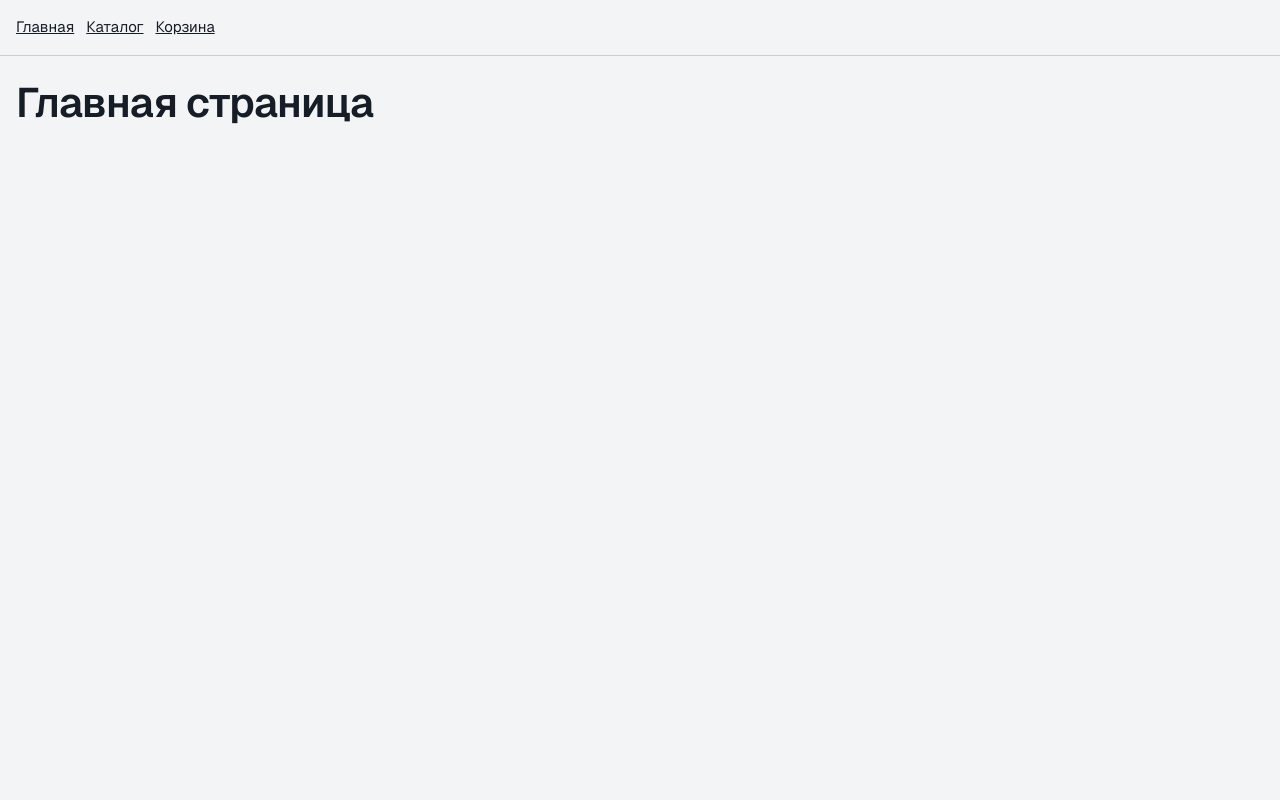
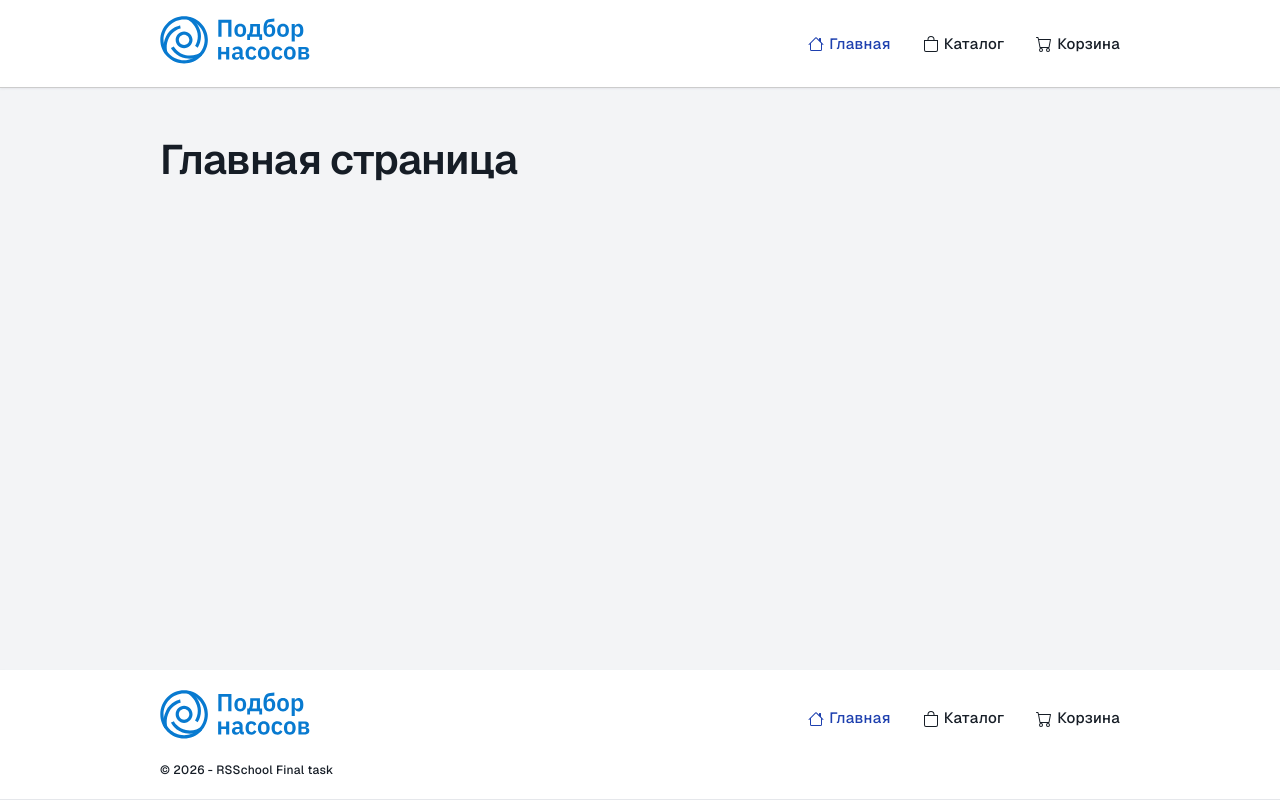
Before and after one commit to alexandrkhokh/rsschool-fullstack-final-2026, a React (Vite) app: page / in a window 1280 px wide. Built offline with nearby package versions, Linux system fonts and the light colour scheme; no server answers.

Commit message:
feat: add styles for header, add footer, add isLoading state for CatalogPage

```diff
--- a/src/components/Layout.tsx
+++ b/src/components/Layout.tsx
@@ -1,8 +1,9 @@
 import { NavLink, Outlet } from 'react-router-dom';
+import logo from '../assets/podbor-nasosov-logo.svg';
 
 export const Layout = () => {
   return (
-    <div>
+    <div className="layout">
       <header
         style={{
           display: 'flex',
@@ -11,17 +12,48 @@ export const Layout = () => {
           borderBottom: '1px solid #ccc',
         }}
       >
-        <nav style={{ display: 'flex', gap: '12px' }}>
-          <NavLink to="/">Главная</NavLink>
-          <NavLink to="/catalog">Каталог</NavLink>
-          <NavLink to="/cart">Корзина</NavLink>
-        </nav>
+        <div className="container">
+          <div className="flex-sb-aic">
+            <NavLink to="/"><img src={logo} alt="" width="150" height="48" /></NavLink>
+            <nav className="menu-top_header-container" style={{ display: 'flex', gap: '12px' }}>
+              <NavLink className="nav-link" to="/"><svg xmlns="http://www.w3.org/2000/svg" width="16" height="16" fill="currentColor" className="bi bi-house" viewBox="0 0 16 16">
+                <path d="M8.707 1.5a1 1 0 0 0-1.414 0L.646 8.146a.5.5 0 0 0 .708.708L2 8.207V13.5A1.5 1.5 0 0 0 3.5 15h9a1.5 1.5 0 0 0 1.5-1.5V8.207l.646.647a.5.5 0 0 0 .708-.708L13 5.793V2.5a.5.5 0 0 0-.5-.5h-1a.5.5 0 0 0-.5.5v1.293zM13 7.207V13.5a.5.5 0 0 1-.5.5h-9a.5.5 0 0 1-.5-.5V7.207l5-5z"/>
+              </svg> Главная</NavLink>
+              <NavLink className="nav-link" to="/catalog"><svg xmlns="http://www.w3.org/2000/svg" width="16" height="16" fill="currentColor" className="bi bi-bag" viewBox="0 0 16 16">
+                <path d="M8 1a2.5 2.5 0 0 1 2.5 2.5V4h-5v-.5A2.5 2.5 0 0 1 8 1m3.5 3v-.5a3.5 3.5 0 1 0-7 0V4H1v10a2 2 0 0 0 2 2h10a2 2 0 0 0 2-2V4zM2 5h12v9a1 1 0 0 1-1 1H3a1 1 0 0 1-1-1z"/>
+              </svg>Каталог</NavLink>
+              <NavLink className="nav-link" to="/cart"><svg xmlns="http://www.w3.org/2000/svg" width="16" height="16" fill="currentColor" className="bi bi-cart" viewBox="0 0 16 16">
+                <path d="M0 1.5A.5.5 0 0 1 .5 1H2a.5.5 0 0 1 .485.379L2.89 3H14.5a.5.5 0 0 1 .491.592l-1.5 8A.5.5 0 0 1 13 12H4a.5.5 0 0 1-.491-.408L2.01 3.607 1.61 2H.5a.5.5 0 0 1-.5-.5M3.102 4l1.313 7h8.17l1.313-7zM5 12a2 2 0 1 0 0 4 2 2 0 0 0 0-4m7 0a2 2 0 1 0 0 4 2 2 0 0 0 0-4m-7 1a1 1 0 1 1 0 2 1 1 0 0 1 0-2m7 0a1 1 0 1 1 0 2 1 1 0 0 1 0-2"/>
+              </svg>Корзина</NavLink>
+            </nav>
+          </div>
+        </div>
       </header>
 
-      <main style={{ padding: '16px' }}>
+      <main className="container" style={{ padding: '16px' }}>
         {/* Здесь будут рендериться дочерние страницы */}
         <Outlet />
       </main>
+
+      <footer>
+        <div className="container">
+          <div className="flex-sb-aic">
+            <NavLink to="/"><img src={logo} alt="" width="150" height="48" /></NavLink>
+            <nav className="menu-top_header-container" style={{ display: 'flex', gap: '12px' }}>
+              <NavLink className="nav-link" to="/"><svg xmlns="http://www.w3.org/2000/svg" width="16" height="16" fill="currentColor" className="bi bi-house" viewBox="0 0 16 16">
+                <path d="M8.707 1.5a1 1 0 0 0-1.414 0L.646 8.146a.5.5 0 0 0 .708.708L2 8.207V13.5A1.5 1.5 0 0 0 3.5 15h9a1.5 1.5 0 0 0 1.5-1.5V8.207l.646.647a.5.5 0 0 0 .708-.708L13 5.793V2.5a.5.5 0 0 0-.5-.5h-1a.5.5 0 0 0-.5.5v1.293zM13 7.207V13.5a.5.5 0 0 1-.5.5h-9a.5.5 0 0 1-.5-.5V7.207l5-5z"/>
+              </svg> Главная</NavLink>
+              <NavLink className="nav-link" to="/catalog"><svg xmlns="http://www.w3.org/2000/svg" width="16" height="16" fill="currentColor" className="bi bi-bag" viewBox="0 0 16 16">
+                <path d="M8 1a2.5 2.5 0 0 1 2.5 2.5V4h-5v-.5A2.5 2.5 0 0 1 8 1m3.5 3v-.5a3.5 3.5 0 1 0-7 0V4H1v10a2 2 0 0 0 2 2h10a2 2 0 0 0 2-2V4zM2 5h12v9a1 1 0 0 1-1 1H3a1 1 0 0 1-1-1z"/>
+              </svg>Каталог</NavLink>
+              <NavLink className="nav-link" to="/cart"><svg xmlns="http://www.w3.org/2000/svg" width="16" height="16" fill="currentColor" className="bi bi-cart" viewBox="0 0 16 16">
+                <path d="M0 1.5A.5.5 0 0 1 .5 1H2a.5.5 0 0 1 .485.379L2.89 3H14.5a.5.5 0 0 1 .491.592l-1.5 8A.5.5 0 0 1 13 12H4a.5.5 0 0 1-.491-.408L2.01 3.607 1.61 2H.5a.5.5 0 0 1-.5-.5M3.102 4l1.313 7h8.17l1.313-7zM5 12a2 2 0 1 0 0 4 2 2 0 0 0 0-4m7 0a2 2 0 1 0 0 4 2 2 0 0 0 0-4m-7 1a1 1 0 1 1 0 2 1 1 0 0 1 0-2m7 0a1 1 0 1 1 0 2 1 1 0 0 1 0-2"/>
+              </svg>Корзина</NavLink>
+            </nav>
+          </div>
+          <p className="sm-text-medium mt-3 muted">&copy; 2026 - RSSchool Final task</p>
+        </div>
+      </footer>
     </div>
   );
 };
--- a/src/index.scss
+++ /dev/null
@@ -1 +0,0 @@
-@use "./styles/styles";
--- a/src/main.tsx
+++ b/src/main.tsx
@@ -1,7 +1,7 @@
 import { StrictMode } from 'react';
 import { createRoot } from 'react-dom/client';
 import App from './App.tsx';
-import './index.scss';
+import './styles/styles.scss';
 
 createRoot(document.getElementById('root')!).render(
   <StrictMode>
--- a/src/pages/CatalogPage.tsx
+++ b/src/pages/CatalogPage.tsx
@@ -12,24 +12,39 @@ export const CatalogPage = (): JSX.Element => {
   const [totalPages, setTotalPages] = useState(0);
   const [page, setPage] = useState(1);
   const [error, setError] = useState<string | null>(null);
+  const [isLoading, setIsLoading] = useState(true);
 
   useEffect(() => {
     getProducts(page, PER_PAGE)
-      .then(({products}) => {
+      .then(({products, totalPages}) => {
         setProducts(products);
         setTotalPages(totalPages);
         setError(null);
       })
       .catch((e) => {
         setError(e.message);
+      })
+      .finally(() => {
+          setIsLoading(false)
       });
   }, [page]);
 
-  if (error) return <p>Не удалось загрузить каталог: {error}</p>;
+  const handleSetPage = (newPage: number) => {
+    setIsLoading(true);
+    setError(null);
+    setPage(newPage);
+  }
+
+  if (error){
+    return <p>Не удалось загрузить каталог: {error}</p>;
+  }
+
+  if(isLoading) {
+    return <p>Загрузка...</p>
+  }
 
   return (
-    <main>
-      <div className="container">
+    <>
       <h1>Каталог товаров</h1>
       <div className="row">
         <div className="col-sm-12 col-md-4 col-lg-3 col-xl-2 mb-3">
@@ -45,8 +60,7 @@ export const CatalogPage = (): JSX.Element => {
           </div>
         </div>
       </div>
-        <Pagination page={page} totalPages={totalPages} setPage={setPage} />
-      </div>
-    </main>
+      <Pagination page={page} totalPages={totalPages} setPage={handleSetPage} />
+    </>
   );
 };
--- a/src/styles/_typography.scss
+++ b/src/styles/_typography.scss
@@ -46,6 +46,16 @@ li {
     }
 }
 
+@mixin sm-text-medium {
+    font-weight: 500;
+    line-height: 150%;
+    letter-spacing: 0.02em;
+    @include sm-text-size;
+    @media (min-width: $xl) {
+        line-height: 170%;
+    }
+}
+
 @mixin sm-text-normal {
     font-weight: 400;
     line-height: 150%;
@@ -54,6 +64,9 @@ li {
     @media (min-width: $xl) {
         line-height: 160%;
     }
+}
+.sm-text-medium{
+  @include sm-text-medium
 }
 
 // MD - MIDDLE
--- a/src/styles/_utilities.scss
+++ b/src/styles/_utilities.scss
@@ -12,8 +12,21 @@
   justify-content: space-between;
 }
 
+@mixin flex-sb-aic {
+  display: flex;
+  justify-content: space-between;
+  align-items: center;
+}
+
+.flex-sb-aic {
+  @include flex-sb-aic
+}
+
 // ОТСТУПЫ (margin-bottom)
 @each $size, $length in $spacers {
+  .mt-#{$size} {
+    margin-top: $length !important;
+  }
   .mb-#{$size} {
     margin-bottom: $length !important;
   }
--- a/src/styles/styles.scss
+++ b/src/styles/styles.scss
@@ -7,6 +7,7 @@
 @use "./grid";
 @use "./utilities";
 
+@use "./theme/header";
 @use "./theme/pagination";
 @use "./theme/woocommerce/archive-card";
 
@@ -18,3 +19,24 @@ body {
     background: var(--gray-100);
     color: var(--black);
 }
+
+// Прижимает footer к низу экрана при небольшой высоте контента
+#root {
+    min-height: 100vh;
+}
+
+.layout {
+    display: flex;
+    flex-direction: column;
+    min-height: 100vh;
+
+    > main {
+        flex: 1 0 auto;
+        width: 100%;
+    }
+
+    > header,
+    > footer {
+        flex-shrink: 0;
+    }
+}
--- /dev/null
+++ b/src/styles/theme/_header.scss
@@ -0,0 +1,64 @@
+@use "../vars" as *;
+@use "../mixins" as *;
+@use "../typography" as *;
+
+header{
+  margin-bottom: 25px;
+  padding: 0;
+}
+
+footer {
+  padding: 20px;
+}
+
+header, footer {
+  position: relative;
+  border-bottom: 1px solid var(--gray-200);
+  box-shadow: 0 1px 2px var(--gray-200);
+  background: white;
+  color: var(--black);
+  z-index: 300;
+
+  .menu-top_header-container {
+    margin: 12px 0 10px;
+    @media (min-width: $xl) {
+      margin: 12px 0;
+    }
+  }
+
+  .nav-link {
+    display: inline-flex;
+    align-items: center;
+    gap: 5px;
+    color: var(--black);
+    text-decoration: none;
+    border-bottom-width: 2px;
+    @include sm-text-medium;
+    @include transition(color 0.3s);
+    margin: 5px 7px;
+
+    @media (min-width: $lg) {
+      margin: 5px 10px;
+      font-size: 15px;
+      &:last-child {
+        margin-right: 0;
+      }
+    }
+
+    @media (hover) {
+      &:hover {
+        color: var(--accent);
+        @include transition(color 0.3s);
+      }
+    }
+
+    &:first-child {
+      margin-left: 0;
+    }
+
+    &.active {
+      color: var(--accent);
+    }
+  }
+
+}
```
Also changed, not shown: src/assets/podbor-nasosov-logo.svg (added). Lines whose indentation alone changed are shown as unchanged.
